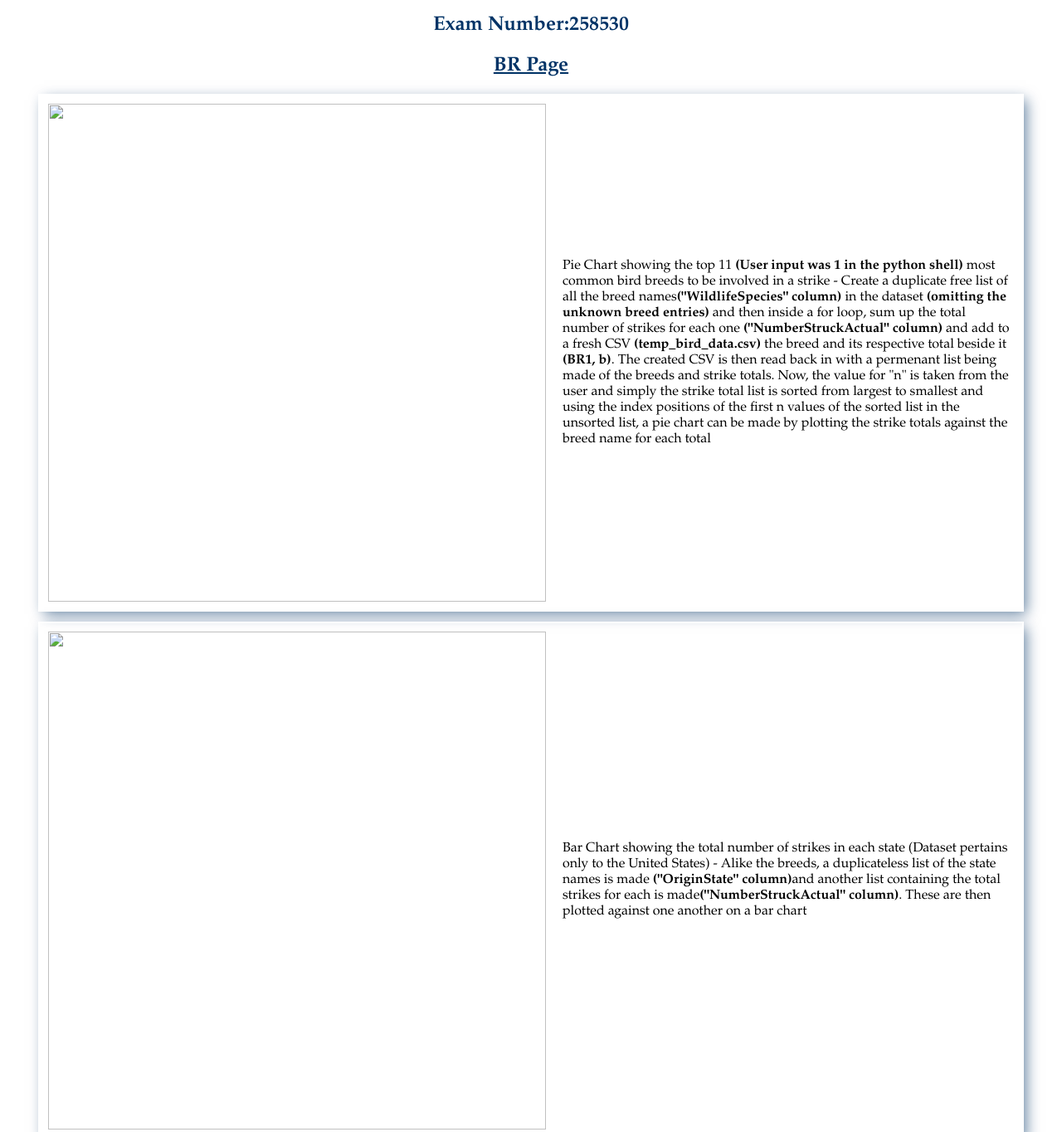
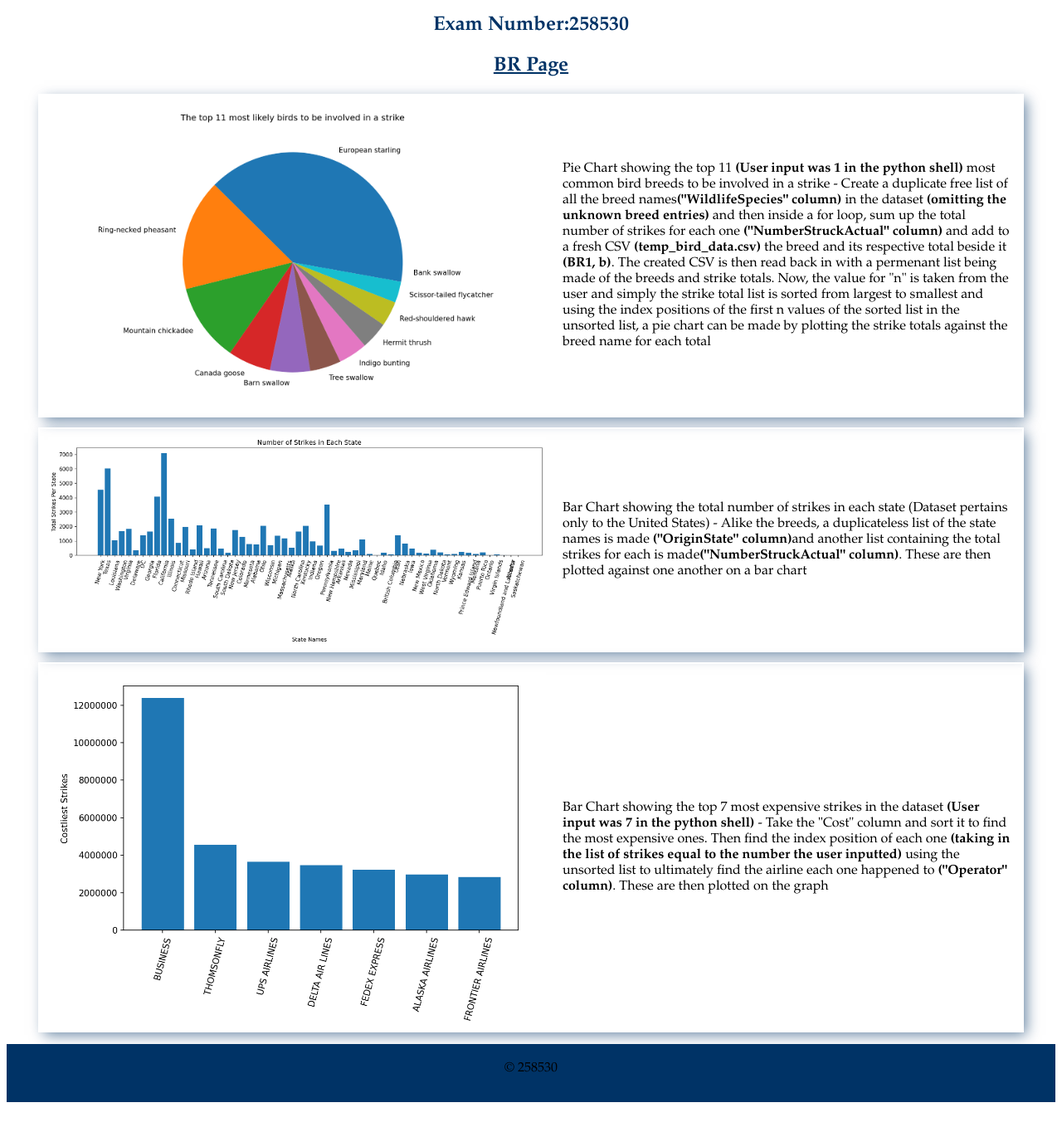
Before and after one commit to Caldebourka/bird_strikes, a plain HTML site: page brhome.html in a window 1280 px wide. Shown: the part 291-1655 px from the top of the page at 83% size. After the commit the page ends 1627 px from the top, so only its background shows below. Drawn offline with Linux system fonts and the light colour scheme; a script that the page names is missing.

Commit message:
Update brhome.html

```diff
--- a/brhome.html
+++ b/brhome.html
@@ -36,18 +36,18 @@
 
 
 <blockquote>
-<img src="images/BR3_topnbirds.png" style="width:600px;">
+<img src="BR3_topnbirds.png" style="width:600px;">
 <a>Pie Chart showing the top 11 <strong>(User input was 1 in the python shell)</strong> most common bird breeds to be involved in a strike - Create a duplicate free list of all the breed names<strong>("WildlifeSpecies" column)</strong> in the dataset <strong>(omitting the unknown breed entries)</strong> and then inside a for loop, sum up the total number of strikes for each one <strong>("NumberStruckActual" column)</strong> and add to a fresh CSV <strong>(temp_bird_data.csv)</strong> the breed and its respective total beside it <strong>(BR1, b)</strong>. The created CSV is then read back in with a permenant list being made of the breeds and strike totals. Now, the value for "n" is taken from the user and simply the strike total list is sorted from largest to smallest and using the index positions of the first n values of the sorted list in the unsorted list, a pie chart can be made by plotting the strike totals against the breed name for each total</a>
 </blockquote>
 
 
 <blockquote>
-<img src="images/BR3_strikesperstate.png" style="width:600px;">
+<img src="BR3_strikesperstate.png" style="width:600px;">
 <a>Bar Chart showing the total number of strikes in each state (Dataset pertains only to the United States) - Alike the breeds, a duplicateless list of the state names is made <strong>("OriginState" column)</strong>and another list containing the total strikes for each is made<strong>("NumberStruckActual" column)</strong>. These are then plotted against one another on a bar chart</a>
 </blockquote>
 
 <blockquote>
-<img src="images/BR3_expensivestrikes.png" style="width:600px;">
+<img src="BR3_expensivestrikes.png" style="width:600px;">
 <a>Bar Chart showing the top 7 most expensive strikes in the dataset <strong>(User input was 7 in the python shell)</strong> - Take the "Cost" column and sort it to find the most expensive ones. Then find the index position of each one <strong>(taking in the list of strikes equal to the number the user inputted)</strong> using the unsorted list to ultimately find the airline each one happened to <strong>("Operator" column)</strong>. These are then plotted on the graph</a>
 </blockquote>
 
```
